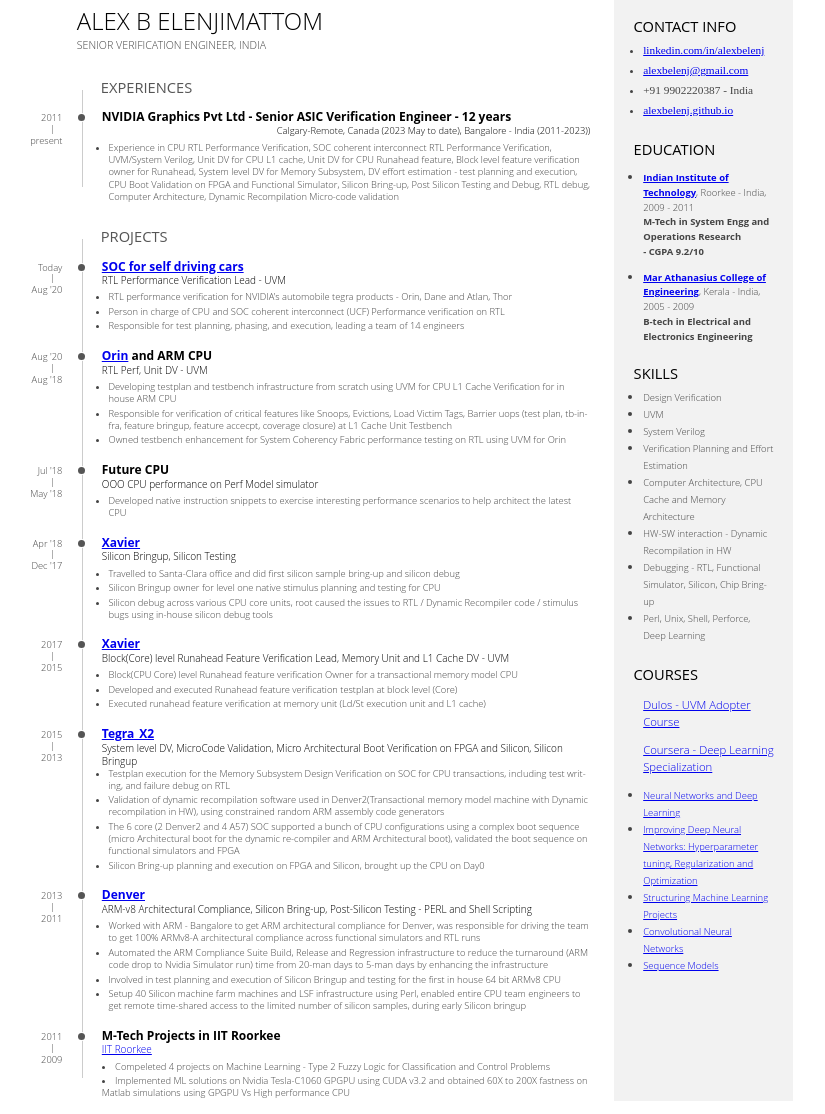
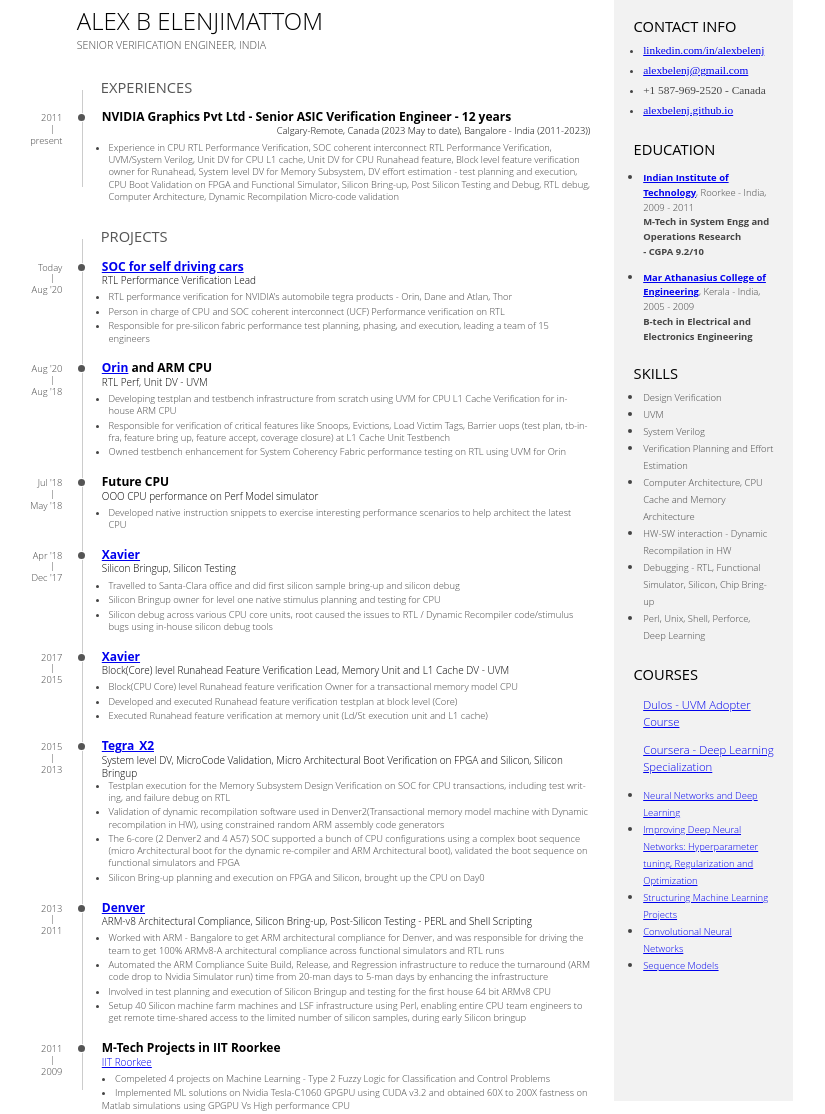
Before and after one commit to alexbelenj/alexbelenj.github.io, a plain HTML site: page index.html in a window 1280 px wide. Shown: the part 21-1135 px from the top of the page, without its empty margins (0-825 px from the left). Drawn offline with Linux system fonts and the light colour scheme.

Commit message:
Update index.html

```diff
--- a/index.html
+++ b/index.html
@@ -46,13 +46,13 @@
           <div class="details">
             <header>
               <h3><a href="https://www.nvidia.com/en-us/self-driving-cars/drive-platform/hardware/">SOC for self driving cars</a></h3>
-              <span class="place">RTL Performance Verification Lead - UVM</span>
+              <span class="place">RTL Performance Verification Lead</span>
             </header>
             <div>
               <ul>
                 <li>RTL performance verification for NVIDIA's automobile tegra products - Orin, Dane and Atlan, Thor</li>
                 <li>Person in charge of CPU and SOC coherent interconnect (UCF) Performance verification on RTL </li>
-                <li>Responsible for test planning, phasing, and execution, leading a team of 14 engineers</li>
+                <li>Responsible for pre-silicon fabric performance test planning, phasing, and execution, leading a team of 15 engineers</li>
               </ul>
               </div>
           </div>
@@ -71,8 +71,8 @@
             </header>
             <div>
               <ul>
-                <li>Developing testplan and testbench infrastructure from scratch using UVM for CPU L1 Cache Verification for in house ARM CPU</li>
-                <li>Responsible for verification of critical features like Snoops, Evictions, Load Victim Tags, Barrier uops (test plan, tb-infra, feature bringup, feature accecpt, coverage closure) at L1 Cache Unit Testbench</li>
+                <li>Developing testplan and testbench infrastructure from scratch using UVM for CPU L1 Cache Verification for in-house ARM CPU</li>
+                <li>Responsible for verification of critical features like Snoops, Evictions, Load Victim Tags, Barrier uops (test plan, tb-infra, feature bring up, feature accept, coverage closure) at L1 Cache Unit Testbench</li>
                 <li>Owned testbench enhancement for System Coherency Fabric performance testing on RTL using UVM for Orin</li>
               </ul>
               </div>
@@ -112,7 +112,7 @@
               <ul>
                 <li>Travelled to Santa-Clara office and did first silicon sample bring-up and silicon debug</li>
                 <li>Silicon Bringup owner for level one native stimulus planning and testing for CPU</li>
-                <li>Silicon debug across various CPU core units, root caused the issues to RTL / Dynamic Recompiler code / stimulus bugs using in-house silicon debug tools</li>
+                <li>Silicon debug across various CPU core units, root caused the issues to RTL / Dynamic Recompiler code/stimulus bugs using in-house silicon debug tools</li>
               </ul>
               </div>
           </div>
@@ -132,7 +132,7 @@
               <ul>
                 <li>Block(CPU Core) level Runahead feature verification Owner for a transactional memory model CPU</li>
                 <li>Developed and executed Runahead feature verification testplan at block level (Core)</li>
-                <li>Executed runahead feature verification at memory unit (Ld/St execution unit and L1 cache)</li>
+                <li>Executed Runahead feature verification at memory unit (Ld/St execution unit and L1 cache)</li>
               </ul>
               </div>
           </div>
@@ -153,7 +153,7 @@
               <ul>
                 <li>Testplan execution for the Memory Subsystem Design Verification on SOC for CPU transactions, including test writing, and failure debug on RTL</li>
                 <li>Validation of dynamic recompilation software used in Denver2(Transactional memory model machine with Dynamic recompilation in HW), using constrained random ARM assembly code generators</li>
-                <li>The 6 core (2 Denver2 and 4 A57) SOC supported a bunch of CPU configurations using a complex boot sequence (micro Architectural boot for the dynamic re-compiler and ARM Architectural boot), validated the boot sequence on functional simulators and FPGA</li>
+                <li>The 6-core (2 Denver2 and 4 A57) SOC supported a bunch of CPU configurations using a complex boot sequence (micro Architectural boot for the dynamic re-compiler and ARM Architectural boot), validated the boot sequence on functional simulators and FPGA</li>
                 <li>Silicon Bring-up planning and execution on FPGA and Silicon, brought up the CPU on Day0</li>
               </ul>
               </div>
@@ -172,10 +172,10 @@
             </header>
             <div>
               <ul>
-                <li>Worked with ARM - Bangalore to get ARM architectural compliance for Denver, was responsible for driving the team to get 100% ARMv8-A architectural compliance across functional simulators and RTL runs</li>
-	        <li>Automated the ARM Compliance Suite Build, Release and Regression infrastructure to reduce the turnaround (ARM code drop to Nvidia Simulator run) time from 20-man days to 5-man days by enhancing the infrastructure</li>
-                <li>Involved in test planning and execution of Silicon Bringup and testing for the first in house 64 bit ARMv8 CPU</li>
-                <li>Setup 40 Silicon machine farm machines and LSF infrastructure using Perl, enabled entire CPU team engineers to get remote time-shared access to the limited number of silicon samples, during early Silicon bringup</li>
+                <li>Worked with ARM - Bangalore to get ARM architectural compliance for Denver, and was responsible for driving the team to get 100% ARMv8-A architectural compliance across functional simulators and RTL runs</li>
+	        <li>Automated the ARM Compliance Suite Build, Release, and Regression infrastructure to reduce the turnaround (ARM code drop to Nvidia Simulator run) time from 20-man days to 5-man days by enhancing the infrastructure</li>
+                <li>Involved in test planning and execution of Silicon Bringup and testing for the first house 64 bit ARMv8 CPU</li>
+                <li>Setup 40 Silicon machine farm machines and LSF infrastructure using Perl, enabling entire CPU team engineers to get remote time-shared access to the limited number of silicon samples, during early Silicon bringup</li>
               </ul>
             </div>
           </div>
@@ -207,7 +207,7 @@
         <ul>
           <li><i class="fa fa-linkedin"></i><a href="http://linkedin.com/in/alexbelenj">linkedin.com/in/alexbelenj</a></li>
           <li><i class="fa fa-envelope"></i> <a href="mailto:alexbelenj@gmail.com?Subject=Hello%20Alex" target="_top">alexbelenj@gmail.com</a></li>
-          <li><i class="fa fa-phone"></i> +91 9902220387 - India</li>
+          <li><i class="fa fa-phone"></i> +1 587-969-2520 - Canada</li>
           <li><i class="fa fa-git"></i><a href="https://alexbelenj.github.io/">alexbelenj.github.io</a></li>
         </ul>
       </div>
```
